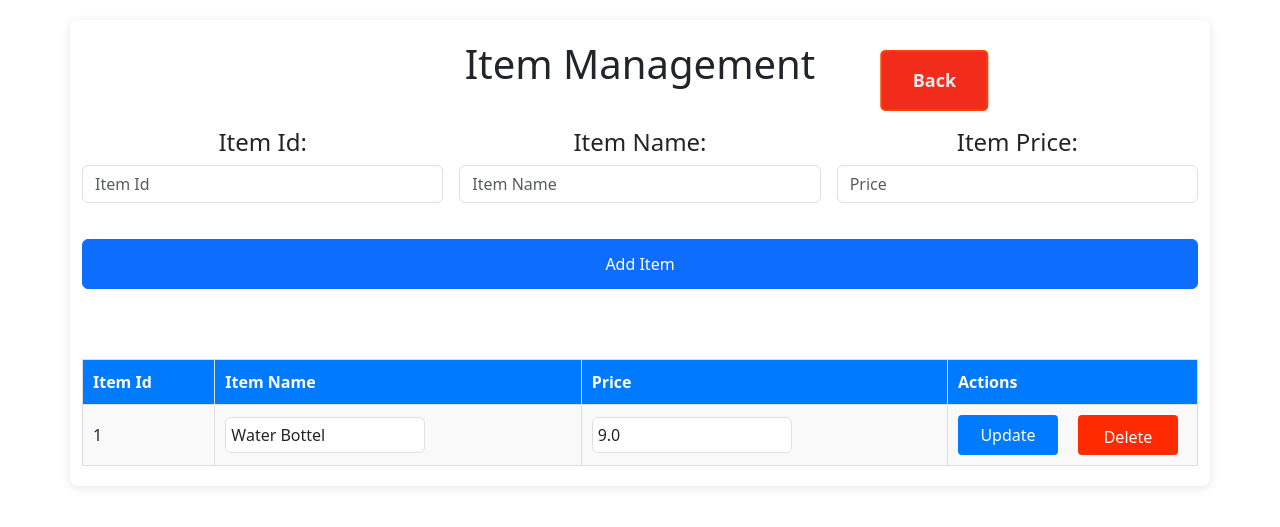
After one commit to gokulhari012/Ticket-Management, a Flask app: page /item_management in a window 1280 px wide. The commit adds this page. Shown: the top 527 px of the page. Run offline with Flask 3, Linux system fonts and the light colour scheme; data comes from the database, SQL or seed files in the repository; both versions use the stored data as it was after the commit.

Commit message:
Delear accounts and item mangement changes

```diff
--- a/app.py
+++ b/app.py
@@ -107,6 +107,20 @@ class Dealer_details(db.Model):
     address = db.Column(db.String(400), nullable=True)
     aadhaar_file = db.Column(db.String(400))  # Path to Aadhaar copy
     photo_file = db.Column(db.String(400))
+
+class DealerAccounts(db.Model):
+    id = db.Column(db.Integer, primary_key=True)
+    dealer_id = db.Column(db.String(100), db.ForeignKey('dealer_details.dealer_id'), nullable=False, unique=True)
+    current_balance = db.Column(db.Float, default=0.0)
+    last_payment_date = db.Column(db.DateTime)
+
+    dealer = db.relationship('Dealer_details', backref='account')
+
+class Item(db.Model):
+    id = db.Column(db.Integer, primary_key=True)
+    item_id = db.Column(db.String(100), nullable=False)
+    item_name = db.Column(db.String(100), nullable=False)
+    price = db.Column(db.Float, nullable=False)
 
 def allowed_file(filename):
     return '.' in filename and filename.rsplit('.', 1)[1].lower() in ALLOWED_EXTENSIONS
@@ -436,6 +450,80 @@ def history(msg=None):
                             filter_type=filter_type,
                             msg=msg)
 
+#Dealer accounts
+@app.route('/dealer_accounts')
+def dealer_accounts():
+    dealers = Dealer_details.query.outerjoin(DealerAccounts, Dealer_details.dealer_id == DealerAccounts.dealer_id).add_entity(DealerAccounts).order_by(Dealer_details.name.asc()).all()
+    return render_template("dealer_accounts.html", dealers=dealers)
+
+@app.route('/update_payment/<dealer_id>', methods=['POST'])
+def update_payment(dealer_id):
+    amount_paid = float(request.form.get('amount_paid',0))
+    due_amount_paid = float(request.form.get('due_amount_paid',0))
+
+    account = DealerAccounts.query.filter_by(dealer_id=dealer_id).first()
+    if account:
+        if amount_paid!=0:
+            account.current_balance -= amount_paid
+        if due_amount_paid!=0:
+            account.current_balance += due_amount_paid
+        account.last_payment_date = datetime.now()
+    else:
+        # if account doesn't exist yet, create it
+        account = DealerAccounts(dealer_id=dealer_id, current_balance=-amount_paid, last_payment_date=datetime.now())
+        db.session.add(account)
+
+    db.session.commit()
+    return redirect(url_for('dealer_accounts'))
+
+#Item management
+@app.route('/item_management', methods=['GET', 'POST'])
+def item_management():
+    if request.method == 'POST':
+        item_id = request.form['item_id']
+
+        # Check if the dealer_id already exists
+        existing_item = Item.query.filter_by(item_id=item_id).first()
+        if existing_item:
+            flash('Item ID already exists!', 'error')
+            return redirect(url_for('item_management'))
+
+        item_name = request.form['item_name']
+        price = float(request.form['price'])
+        new_item = Item(item_id=item_id, item_name=item_name, price=price)
+        db.session.add(new_item)
+        db.session.commit()
+        flash('Item added successfully!', 'success')
+        return redirect(url_for('item_management'))
+
+    all_items = Item.query.all()
+    return render_template('item_management.html', items=all_items)
+
+@app.route('/edit_item/<int:item_id>', methods=['POST'])
+def edit_item(item_id):
+    item = Item.query.get_or_404(item_id)
+    # item.item_id = request.form['item_id']
+    # # Check if the dealer_id already exists
+    # existing_item = Item.query.filter_by(item_id=item.item_id).first()
+    # if existing_item:
+    #     flash('Item ID already exists!', 'error')
+    #     return redirect(url_for('item_management'))
+
+    item.item_name = request.form['item_name']
+    item.price = float(request.form['price'])
+    flash('Item added successfully!', 'success')
+    db.session.commit()
+    return redirect(url_for('item_management'))
+
+@app.route('/delete_item/<int:item_id>', methods=['POST'])
+def delete_item(item_id):
+    item = Item.query.get_or_404(item_id)
+    db.session.delete(item)
+    db.session.commit()
+    flash('Item deleted successfully!', 'success')
+    return redirect(url_for('item_management'))
+
+
 # Function to generate Excel
 def generate_excel(dealers):
     # dealers = Dealer.query.all()
@@ -668,10 +756,26 @@ def schedule_task():
         schedule.run_pending()
         time.sleep(1)
 
+#the below is just one time run code to populate data
+def generate_dealer_account_table():
+    # Go through all existing dealers
+    dealers = Dealer_details.query.all()
+
+    for dealer in dealers:
+        # Check if account already exists
+        account = DealerAccounts.query.filter_by(dealer_id=dealer.dealer_id).first()
+        if not account:
+            # Create with default balance = 0
+            new_account = DealerAccounts(dealer_id=dealer.dealer_id, current_balance=0.0)
+            db.session.add(new_account)
+
+    db.session.commit()
+
 if __name__ == '__main__':
     # Initialize the database (create tables)
     with app.app_context():
         db.create_all()
+        #generate_dealer_account_table()
         threading.Thread(target=token_updated_send_to_esp32,args=(get_next_token_id(),)).start() #send the token on startup
         threading.Thread(target=schedule_task).start() #send the token on startup
         threading.Thread(target=send_to_blynk).start() #send the token on startup
--- a/requirement_and_installation_setup.txt
+++ b/requirement_and_installation_setup.txt
@@ -3,7 +3,7 @@ Development commands
 2) status -> sudo systemctl status flaskapp.service
 
 Sql DB column update
-sqlite3 instance/dealer.db
+sqlite3 instance/dealers.db
 ALTER TABLE dealer ADD COLUMN your_new_column_name TEXT;
 ALTER TABLE Dealer_details ADD COLUMN your_new_column_name address;
 .exit
--- a/static/styles.css
+++ b/static/styles.css
@@ -16,6 +16,10 @@ body {
 }
 
 .history_container{
+    max-width: 1000px;
+}
+
+.dealer_accounts_container{
     max-width: 1000px;
 }
 
@@ -203,7 +207,7 @@ a {
     transform: translate(-50%,-50%);
     border: 2px solid #c9c9ca; /* Set border width and color */
     border-radius: 8px; /* Optional: Add rounded corners */
-    padding: 50px 130px;  ; /* Add padding for better spacing */
+    padding: 50px 20px;  ; /* Add padding for better spacing */
     background-color: #f5f6fa; /* Optional: Set background color */
     text-align: center; /* Align text and inline elements center */
 }
@@ -221,6 +225,18 @@ a {
 .home_window a:active {
     transform:  scale(0.9);
 }
+.home_window {
+    display: flex;
+    justify-content: space-between;
+}
+
+.left_links, .right_links {
+    padding: 0px 40px;
+    display: flex;
+    flex-direction: column;
+    gap: 10px;
+}
+
 .dashboard .container{
     max-width: 90%;
 }
@@ -229,23 +245,23 @@ a {
     width: 100%;
 }
 
-.history_data input[readonly] {
+.history_data input[readonly], .dealer_accounts input[readonly] {
     background-color: transparent;
     border: none;
     font-size: 16px;
 }
 
-.history_data input {
+.history_data input, .dealer_accounts input{
     width: 50px;
     padding: 5px;
     font-size: 16px;
 }
-.history_data .password{
+.history_data .password, .dealer_accounts .amount{
     width: 120px;
     margin-left: 10px;
     margin-right: 10px;
 }
-.history_data button {
+.history_data button, .dealer_accounts button {
     background-color: #03d35a;
     color: white;
     padding: 5px 10px;
@@ -253,7 +269,7 @@ a {
     cursor: pointer;
     border-radius: 4px;
 }
-.history_data button:hover {
+.history_data button:hover, .dealer_accounts button:hover{
     background-color: rgb(1, 135, 41);;
 }
 .history_data .edit{
@@ -267,6 +283,17 @@ a {
 .history_data .history_action{
     width: 300px;
 }
+.dealer_accounts .action{
+    width: 220px;
+}
+.dealer_accounts .amount{
+    width: 100px;
+}
+.dealer_accounts .pay{
+    width: 60px;
+    height: 35px;
+}
+
 .dealer_details_data .delete{
     padding: 5px 10px;
     border: none;
@@ -332,6 +359,30 @@ a {
 }
 .dealer_details_data .mobile-no{
     width: 130px;
+}
+.item_management_data .item-name{
+    width: 200px;
+}
+.item_management_data .item-price{
+    width: 200px;
+}
+.item_management_data .action{
+    width: 250px;
+}
+.item_management_data .update-btn{
+    margin-left: 0px;
+    width: 100px;
+    height: 40px;
+}
+.item_management_data .delete-btn{
+    left: 100px;
+    bottom: 40px;
+    width: 100px;
+    height: 40px;
+}
+
+.item_management_data .delete-form{
+   height: 0px;
 }
 
 .add-dealer-btn{
--- a/templates/home.html
+++ b/templates/home.html
@@ -11,12 +11,18 @@
 <body>
     <h1 class="home">Lotus</h1>
     <div class="home_window">
+        <div class="left_links">
             <a href="/data_entry">Data Entry</a><br>
             <a href="/dashboard">Dashboard</a><br>
             <a href="/history">Dealer History</a><br>
             <a href="/inactive_dealers">Inactive Dealers</a><br>
+        </div>
+        <div class="right_links">
             <a href="/dealer_details">Dealers Management</a><br>
             <a href="/monthly_report">Monthly Report</a><br>
+            <a href="/dealer_accounts">Dealer Accounts</a><br>
+            <a href="/item_management">Item Management</a><br>
+        </div>
     </div>
 </body>
 </html>
--- /dev/null
+++ b/templates/item_management.html
@@ -0,0 +1,78 @@
+<!DOCTYPE html>
+<html lang="en">
+<head>
+    <meta charset="UTF-8">
+    <meta name="viewport" content="width=device-width, initial-scale=1.0">
+    <title>Manage Items</title>
+    <link rel="stylesheet" href="/static/styles.css">
+    <link rel="stylesheet" href="https://cdn.jsdelivr.net/npm/bootstrap@5.3.0/dist/css/bootstrap.min.css">
+    <link rel="icon" type="image/x-icon" href="{{ url_for('static', filename='lotus_aqua_logo.jpg') }}">
+</head>
+<body>
+    {% with messages = get_flashed_messages(with_categories=true) %}
+        {% if messages %}
+            <ul class="flash-messages">
+            {% for category, message in messages %}
+                <li class="flash {{ category }}">{{ message }}</li>
+            {% endfor %}
+            </ul>
+        {% endif %}
+    {% endwith %}
+    <div class="container history_container dealer_details_data item_management_data">
+
+        <h1>Item Management</h1>
+        <a href="/" class="back">Back</a>
+
+        <form method="POST" style="text-align:center; margin-bottom:20px; align-items: center;"  class="row g-3 mt-4" class="dealer_details_form">
+            <div class="col-md-4">
+                <label><h4>Item Id: </h4></label>
+                <input class="form-control" type="text" name="item_id" placeholder="Item Id" required>
+            </div>
+            <div class="col-md-4">
+                <label><h4>Item Name: </h4></label>
+                <input class="form-control" type="text" name="item_name" placeholder="Item Name" required>
+            </div>
+            <div class="col-md-4">
+                <label><h4>Item Price: </h4></label>
+                <input class="form-control" type="number" step="0.01" name="price" placeholder="Price" required>
+            </div>
+            <div class="col-md-12">
+                <button class="btn btn-primary w-100 add-dealer-btn" type="submit">Add Item</button>
+            </div>
+        </form>
+
+        <table class="history_data">
+            <thead>
+                <tr>
+                    <th>Item Id</th>
+                    <th>Item Name</th>
+                    <th>Price</th>
+                    <th class="action">Actions</th></tr>
+            </thead>
+            <tbody>
+                {% for item in items %}
+                <tr>
+                    <td>
+                        <form method="POST" action="{{ url_for('edit_item', item_id=item.id) }}">
+                        {{ item.item_id }}
+                    </td>
+                    <td>
+                            <input class="form-control item-name" type="text" name="item_name" value="{{ item.item_name }}" required>
+                    </td>
+                    <td>
+                            <input class="form-control item-price" type="number" step="0.01" name="price" value="{{ item.price }}" required>
+                    </td>
+                    <td>
+                            <button class="edit update-btn" type="submit">Update</button>
+                        </form>
+                        <form class="delete-form" method="POST" action="{{ url_for('delete_item', item_id=item.id) }}" onsubmit="return confirm('Are you sure?');">
+                            <button class="edit delete delete-btn" type="submit">Delete</button>
+                        </form>
+                    </td>
+                </tr>
+                {% endfor %}
+            </tbody>
+        </table>
+    </div>
+</body>
+</html>
```
Also changed, not shown: templates/billing.html (added, +47 -0 lines), templates/dealer_accounts.html (added, +52 -0 lines), instance/dealers.db. Lines whose indentation alone changed are shown as unchanged.
